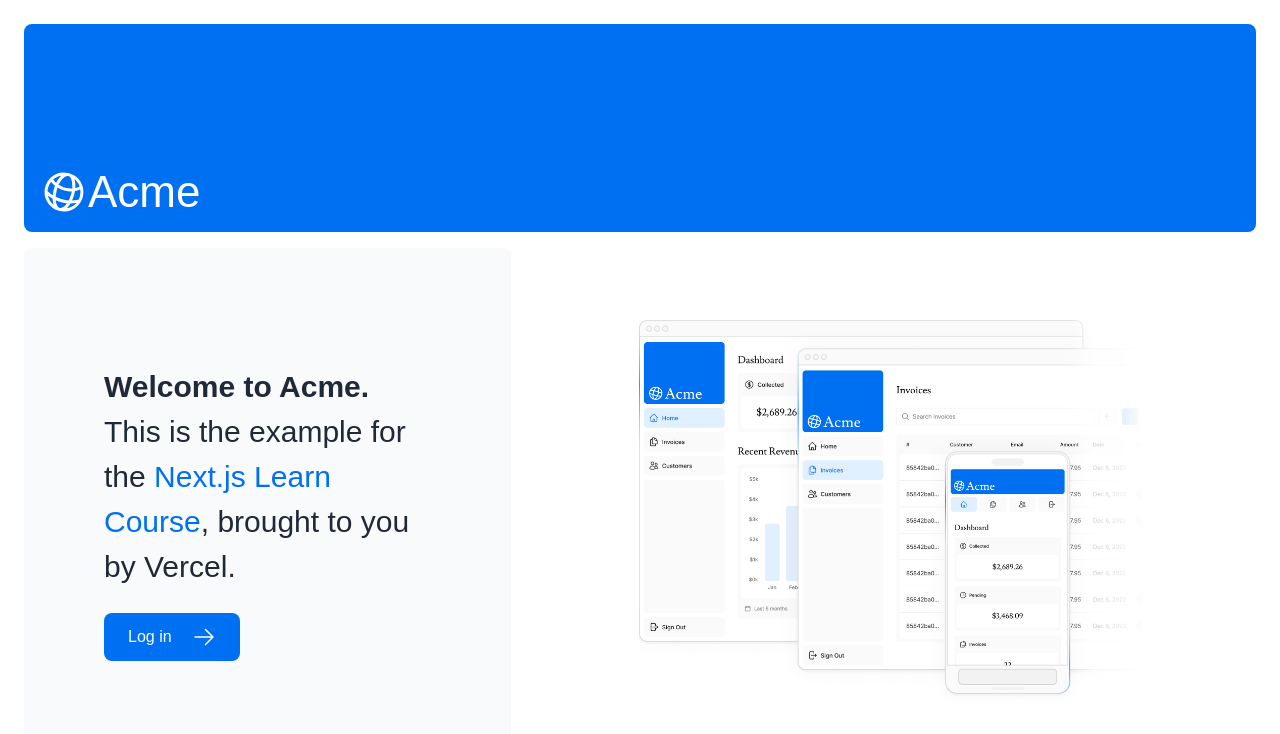
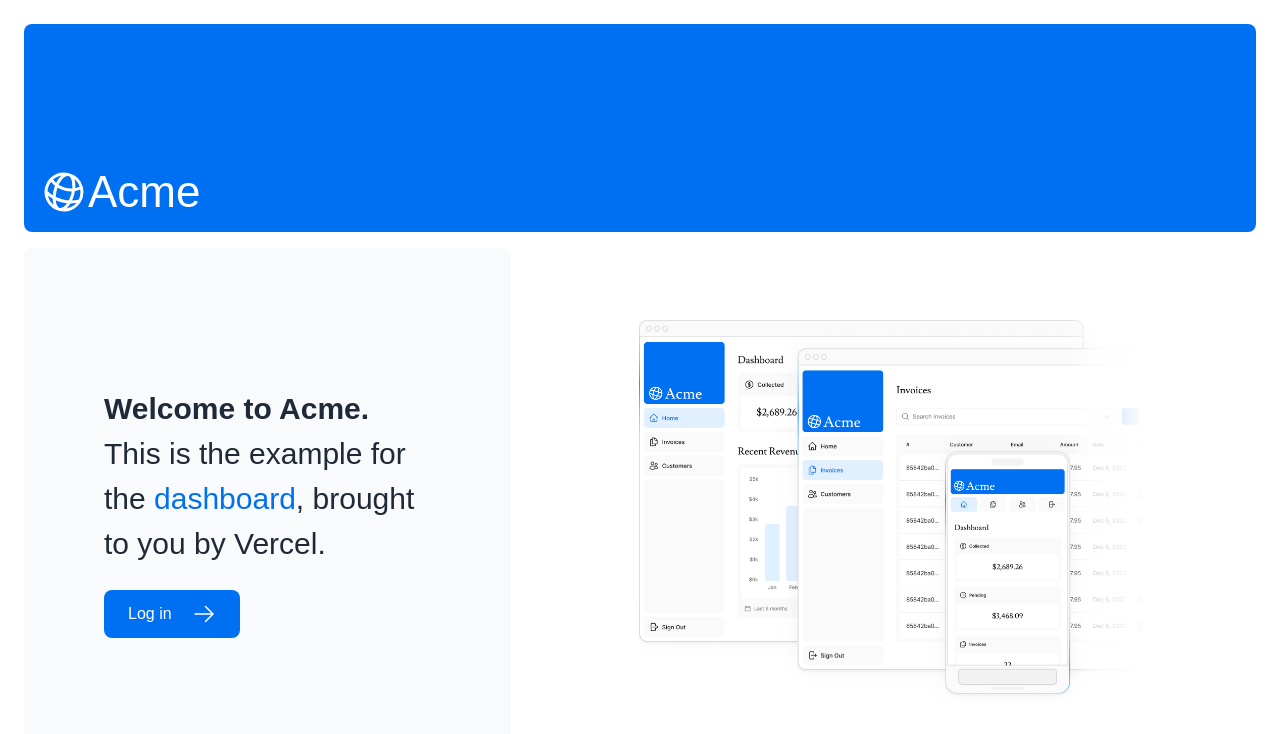
Before and after one commit to cleverAkanimoh/next-dashboard, a Next.js app: page / in a window 1280 px wide. Shown: the top 734 px of the page. Built offline with nearby package versions, Linux system fonts and the light colour scheme; a web font is replaced by a local one.

Commit message:
modified page.tsx in app

```diff
--- a/app/page.tsx
+++ b/app/page.tsx
@@ -15,8 +15,8 @@
         <div className="flex flex-col justify-center gap-6 rounded-lg bg-gray-50 px-6 py-10 md:w-2/5 md:px-20">
           <p className={`text-xl text-gray-800 md:text-3xl md:leading-normal ${lusitana.className}`}>
             <strong>Welcome to Acme.</strong> This is the example for the{' '}
-            <Link href="https://nextjs.org/learn/" className="text-blue-500">
-              Next.js Learn Course
+            <Link href="dashboard/" className="text-blue-500 hover:underline">
+              dashboard
             </Link>
             , brought to you by Vercel.
           </p>
```
